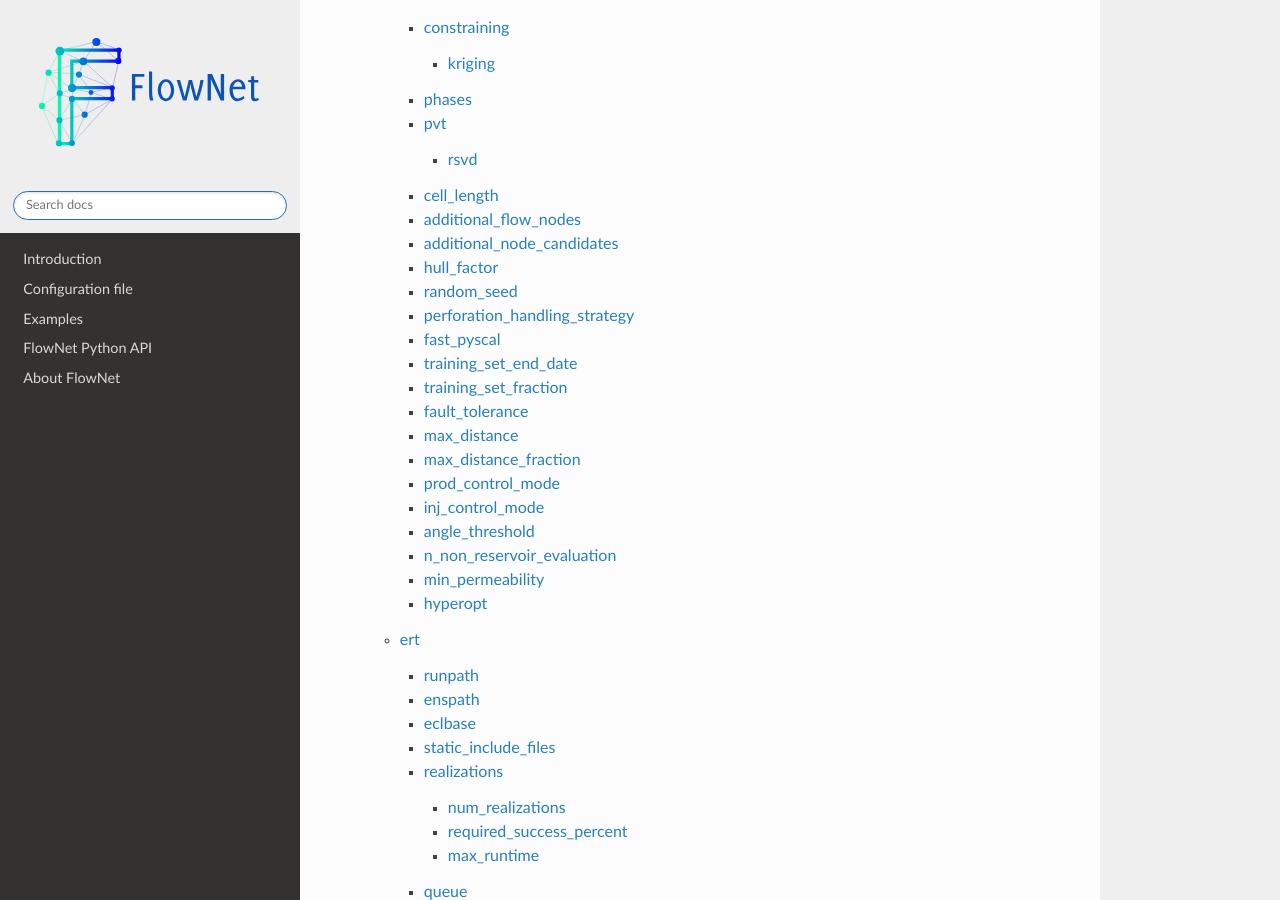
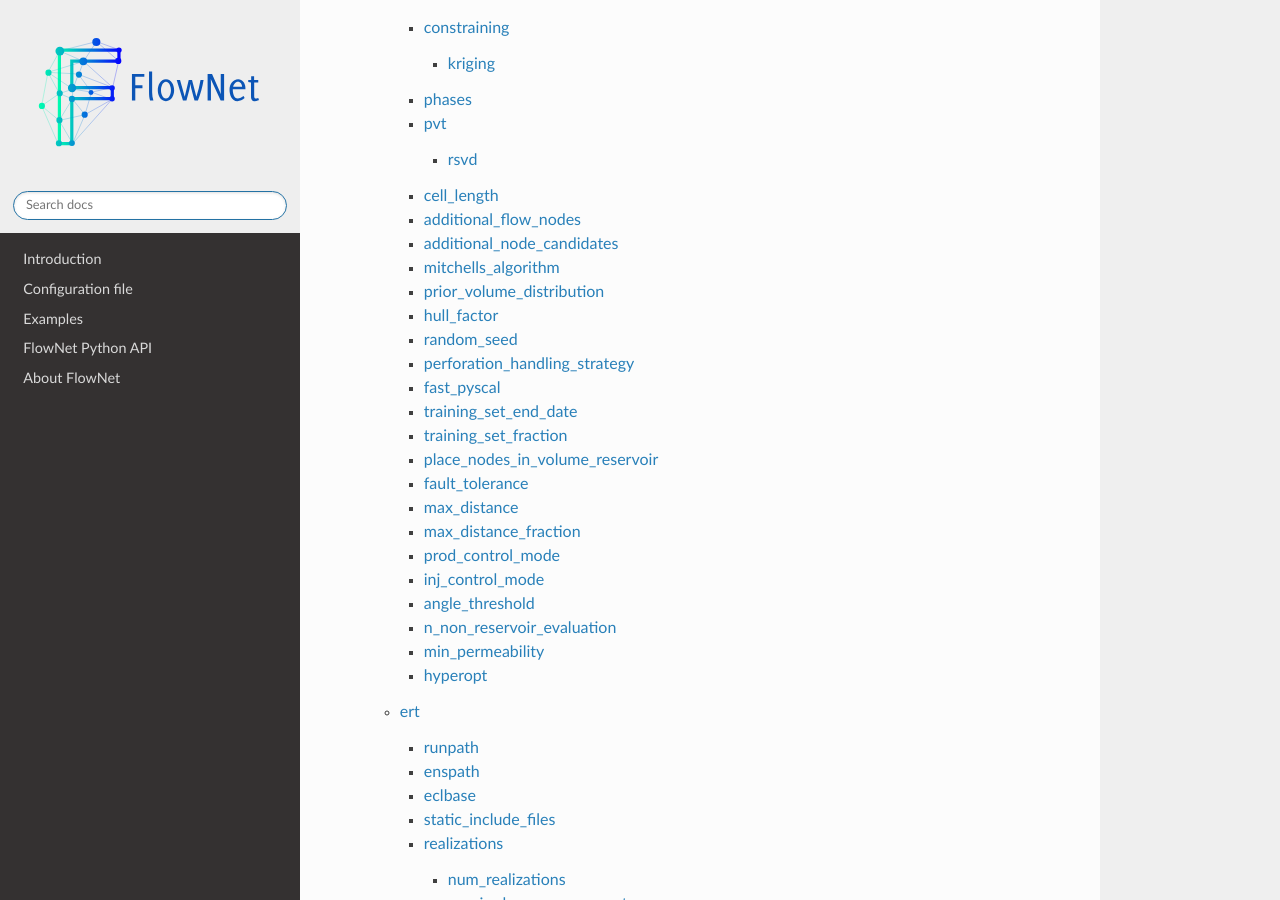
Before and after one commit to equinor/flownet, a Sphinx documentation site: the page built from docs/index.rst, in a window 1280 px wide and 900 px high, scrolled down 528 px. Built offline with Sphinx 7.4.7 and the Read the Docs theme 2.0.0, drawn with Linux system fonts in a browser that asks for light colours; some of the changed lines change nothing that is shown.

Commit message:
Update configuration_file.rst

```diff
--- a/docs/configuration_file.rst
+++ b/docs/configuration_file.rst
@@ -3,7 +3,7 @@
 Configuration file
 ==================
 
-
+The configuration file contains all information needed to build, run and analyse the results from the FlowNet network model.
 
 name
 ====
@@ -158,6 +158,41 @@
 *additional_flow_nodes* number of candidates from this set. The latter option is faster.
 
 
+mitchells_algorithm
+-------------------
+
+Choose how to come up with candidate nodes for the Mitchell's best candidate algorithm.
+There are two options: normal or fast. The **normal** option will generate *additional_node_candidates* new
+node suggestions for each new node to place, while the **fast** option will only generate
+*additional_node_candidates* nodes once, and use that set to place all new nodes.
+The fast option is faster, but may result in a less even spread of the nodes. This can be improved by
+increasing the number of additional node candidates.
+
+.. _prior_volume_distribution:
+
+prior_volume_distribution
+-------------------------
+
+Volume distribution method of tubes (or cells in tube) to be applied on the prior volume distribution.
+Based on tube length by default.
+
+Valid options are:
+
+* tube_length: distrubutes the volume of the convex hull of the FlowNet model,
+  based on the length of a tube. I.e., if all tubes have equeal lenght, they
+  will have equal volume.
+* voronoi_per_tube: distributes the input models bulk volume of active cells
+  to the nearest FlowNet tube of a cell. The total volume of the tube is then
+  devided equally over the cells of the tube. I.e., in areas with a higher
+  FlowNet tube density, the volume per cell is lower. Mind that if the FlowNet
+  model, i.e., the convex hull of the well connections, is much smaller than the
+  original model volume outside of the well connection convex hull might be
+  collapsed at the borders of the model. I.e., the borders of your model could
+  get unrealisticly large volumes. This can be mitigated by increasing the hull
+  factor of the FlowNet model generation process or by setting the
+  place_nodes_in_volume_reservoir to true.
+
+
 hull_factor
 -----------
 
@@ -238,6 +273,13 @@
 of 0.6 will use 6 years of the input data for training (leaving 4 years of data for validation).
 
 Defining this at the same time as **training_set_end_date** will raise a ValueError.
+
+
+place_nodes_in_volume_reservoir
+-------------------------------
+
+When set to *true* the boundary of reservoir/layer volumes will be used as bounding volumes to place initial candidates
+instead of using the convex hull of well perforations. Currently requires an input reservoir simulation model.
 
 
 fault_tolerance
@@ -512,7 +554,8 @@
 * Datum pressures and contacts
 
 For permeability, porosity and bulk volume multipliers there is also an option to
-include a regional (based on an existing grid parameter) or global multiplier as well.
+include a regional (based on an existing grid parameter) or global multiplier on top
+of the per tube one.
 
 In addition there are a few optional parameters that may be included:
 
@@ -660,14 +703,23 @@
 porosity_regional_scheme
 ------------------------
 
+This keyword can take the values *individual*, *global* and *regions_from sim*. The default value is *individual*, meaning that
+no regional porosity multipliers will be applied. Setting the value to global means that there will be one global porosity
+multiplier on top of the individual ones. The last option, *regions_from_sim*, gives the possibility of introducing regional
+porosity multipliers following the region definitions in a grid parameter inside an existing simulation model. When using
+*regions_from_sim*, the name of the grid parameter should be given in the *porosity_parameter_from_sim_model* keyword.
+The prior distribution for the regional porosity multiplier needs to be defined with the *porosity_regional* keyword.
 
 porosity_regional
 -----------------
 
+Defines a prior probability distribution (as described in `prior`_) for a regional porosity multiplier. Only one distribution
+should be defined, and it will be used for all regions defined.
 
 porosity_parameter_from_sim_model
 ---------------------------------
 
+The name of the grid parameter in an existing reservoir simulation model to extract regions from to generate regional porosity multipliers.
 
 
 +------------------------------------------------------+----------------------------------+--------------------------------------------------------+
@@ -682,8 +734,8 @@
 |          max:                                        |          max: 0.35               |          max: 0.40                                     |
 |          base:                                       |          distribution: uniform   |          distribution: uniform                         |
 |          mean:                                       |                                  |        porosity_regional_scheme: regions_from_sim      |
-|          stddev:                                     |                                  |        porosity_regional:                              |                                  |
-|          distribution:                               |                                  |          min: 0.5                                      |                                  |
+|          stddev:                                     |                                  |        porosity_regional:                              |
+|          distribution:                               |                                  |          min: 0.5                                      |
 |        porosity_regional_scheme:                     |                                  |          mean: 1                                       |
 |        porosity_regional:                            |                                  |          max: 2                                        |
 |          min:                                        |                                  |          distribution: triangluar                      |
@@ -693,47 +745,41 @@
 |          stddev:                                     |                                  |                                                        |
 |          distribution:                               |                                  |                                                        |
 |        porosity_parameter_from_sim_model:            |                                  |                                                        |
-+------------------------------------------------------+----------------------------------+----------------------------------+---------------------+
++------------------------------------------------------+----------------------------------+--------------------------------------------------------+
 
 
 
 bulkvolume_mult
 ---------------
 
-FlowNet has two options in the config yaml deciding how the bulk volume should be
-distributed initially. These options are:
+This part of the config file defines the prior probability distribution for a bulk volume multiplier. Only one distribution
+should be defined, and it will be used for all flow tubes. The values for different flow tubes are drawn independently.
 
-* **tube_length**: Here the bulk volume covered by the convex hull of the FlowNet will be divided equally to all active cells
-* **voronoi_per_tube**: This is based on an input simulation model. The bulk volume of each cell in the input simulation model
-  will be assigned to the nearest cell in any flow tube in the FlowNet model. When all the bulk volume in the input simulation
-  model have been assigned to cells in the FlowNet model, the total bulk volume assigned to each flow tube in the FlowNet model
-  is distributed evenly to all cells in that flow tube.
-
-Each flow tube can be thought to represent the bulk volume in the region between the two nodes it connects.
-There could be several reasons why the bulk volume in a flow tube should be adjusted up or down, hence there
-is a need to be able to tune the bulk volume for efficient history matching.
-
-This multiplier will act on top of that initial distribution of
-bulk volume.
-
-This part of the config file defines the prior probability distribution
-for a bulk volume multiplier. Only one distribution
-should be defined, and it will be used for all flow tubes. The values for
-different flow tubes are drawn independently.
+Remember that FlowNet has different options for distibution a starting point for the bulk volume in the model
+(see `prior_volume_distribution`_). Because of this, the prior uncertainty in bulk volume should be defined as
+multipliers on top of the intial bulkvolume.
 
 
 bulkvolume_mult_regional_scheme
 -------------------------------
 
+This keyword can take the values *individual*, *global* and *regions_from sim*. The default value is *individual*, meaning that
+no regional bulkvolume multipliers will be applied. Setting the value to global means that there will be one global bulkvolume
+multiplier on top of the individual ones. The last option, *regions_from_sim*, gives the possibility of introducing regional
+bulkvolume multipliers following the region definitions in a grid parameter inside an existing simulation model. When using
+*regions_from_sim*, the name of the grid parameter should be given in the *bulkvolume_mult_parameter_from_sim_model* keyword.
+The prior distribution for the regional permeability multiplier needs to be defined with the *bulkvolume_mult_regional* keyword.
 
 bulkvolume_mult_regional
 ------------------------
 
+Defines a prior probability distribution (as described in `prior`_) for a regional bulkvolume multiplier. Only one distribution
+should be defined, and it will be used for all regions defined.
 
 bulkvolume_mult_parameter_from_sim_model
 ----------------------------------------
 
-
+The name of the grid parameter in an existing reservoir simulation model to extract regions from to generate regional bulkvolume multipliers.
 
 +------------------------------------------------------+----------------------------------+----------------------------------------------------------+
 | Available options in config yaml                     | Example of usage                 | Example of usage                                         |
@@ -788,10 +834,24 @@
 envelope created by the low/base/high sets of curves by using an interpolation parameter
 (potentially two interpolation parameters in three phase models). This will limit the number of
 history matching parameters, especially when the number of SATNUM regions is large. The default
-value is False. A parameter value on the interval [-1,0) will interpolate all input parameters
+value is False.
+
+When using the interpolation option for relative permeability, some of the keywords related to choice
+of `prior`_ distribution have a slightly different meaning. This applies to **min**, **base**, and **max**.
+There is also an additional keyword **low_optimistic** which only is meaningful to define for relative permeability.
+
+Each of the input parameters needs a low, base, and high value to be defined. This is done through
+the **min** (low), **base** and **max** (high) keywords.
+For some parameters a low numerical value is favorable. For example a low value for *sorw* will provide
+a more optimistic relative permeability curve. This can be indicated by setting
+**low_optimistic** to **True** for that parameter.
+
+A parameter value on the interval [-1,0) will interpolate all input parameters
 (Corey exponents, saturation endpoints and relative permeability endpoints) linearly between the
 value in the low model and the base model. A parameter value on the interval [0,1] will interpolate
 between the base model and the high model.
+
+
 
 independent_interpolation
 ~~~~~~~~~~~~~~~~~~~~~~~~~
@@ -851,7 +911,6 @@
 All of the relative permeability parameters above should have prior distributions defined according to `prior`_.
 
 
-
 .. figure:: https://equinor.github.io/pyscal/_images/gasoil-endpoints.png
 
    Visualization of the gas/oil saturation endpoints and gas/oil relative permeability endpoints as modelled by pyscal.
@@ -862,14 +921,7 @@
 
 
 
-When using the interpolation option for relative permeability, some of the keywords related to choice
-of prior distribution above have a different meaning. This applies to **min**, **base**, and **max**.
-There is also an additional keyword **low_optimistic** which only is meaningful to define for relative permeability.
 
-Each of the input parameters needs a low, base, and high value to be defined. This is done through
-the **min** (low), **base** and **max** (high) keywords.
-For some parameters a low numerical value is favorable. This can be indicated by setting
-**low_optimistic** to **True** for that parameter (the default value of low_optimistic is False).
 
 
 
@@ -947,7 +999,7 @@
 ~~~~~~~~~~~~~~~~~~~~~~~~~~~~~~~
 
 The name of the regions grid parameter in the simulation model to base the equilibration
-region parameter in the FlowNet model on (the default parameter is SATNUM).
+region parameter in the FlowNet model on (the default parameter is EQLNUM).
 
 
 regions
```
